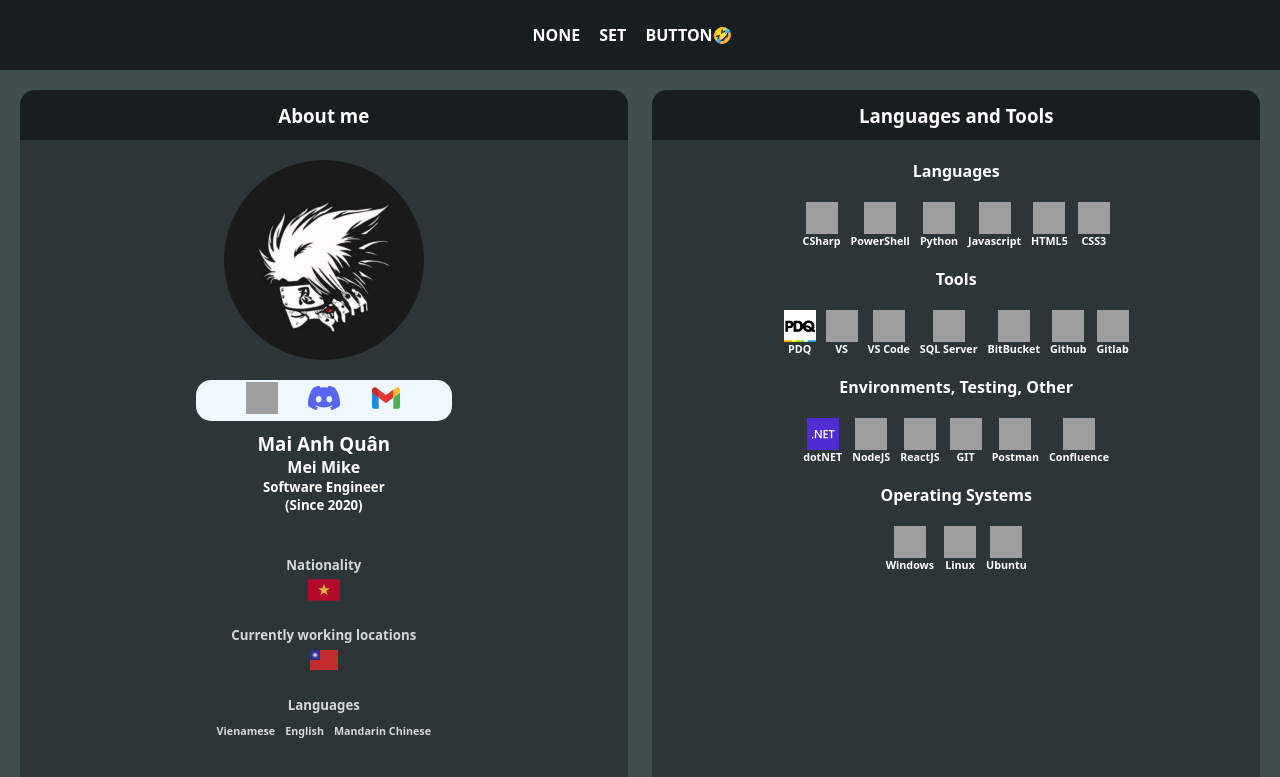
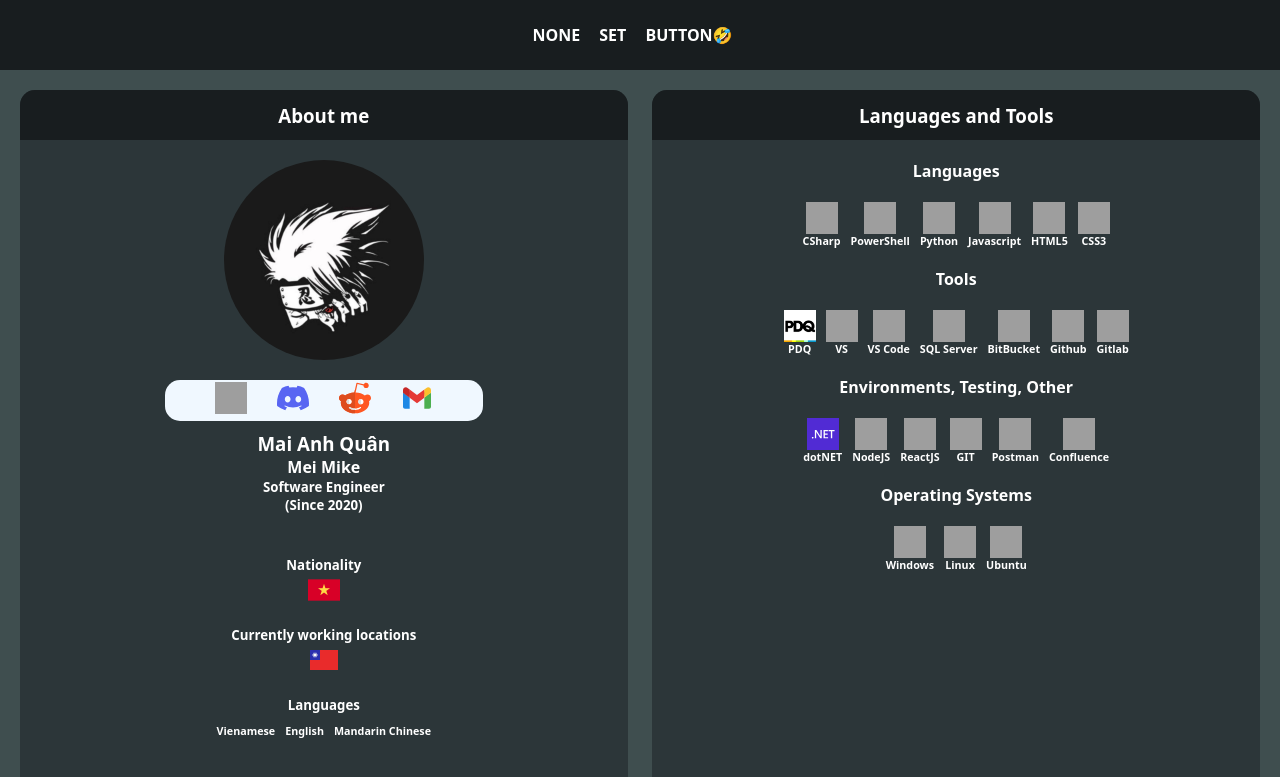
Before and after one commit to anhquanpbc/aboutme, a plain HTML site: page index.html in a window 1280 px wide. Shown: the top 777 px of the page. Drawn offline with Linux system fonts and the light colour scheme; grey boxes are pictures that could not be loaded.

Commit message:
adding reddit

```diff
--- a/configs/langs-and-tools.json
+++ b/configs/langs-and-tools.json
@@ -102,6 +102,12 @@
         "target": "https://discordapp.com/users/465233362412634113"
     },
     {
+        "name": "Reddit",
+        "url": "./imgs/icons/reddit.svg",
+        "type": 5,
+        "target": "https://www.reddit.com/user/anhquanpbc/"
+    },
+    {
         "name": "Gmail",
         "url": "./imgs/icons/gmail.svg",
         "type": 5,
--- a/index.html
+++ b/index.html
@@ -125,6 +125,7 @@
                         case 5:
                             const link = document.createElement('a');
                             link.href = item.target;
+                            link.target = "_blank";
                             link.title = item.name;
                             link.appendChild(img);
                             document.getElementById('contacts').appendChild(link);
--- a/styles/style.css
+++ b/styles/style.css
@@ -185,7 +185,7 @@ h5 {
     flex-direction: column;
     width: auto;
     margin: 10px 20px;
-    opacity: 0.8;
+    opacity: 1;
     border-radius: 15px;
 }
 
```
Also changed, not shown: imgs/icons/reddit.svg (added).
